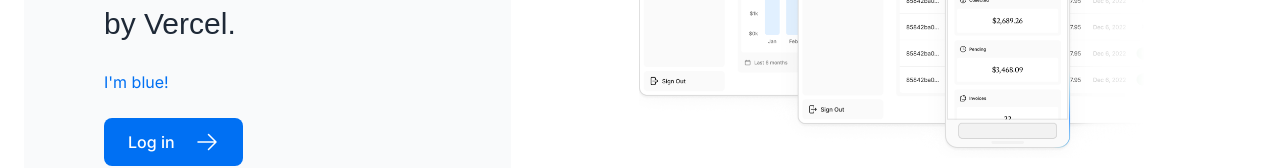
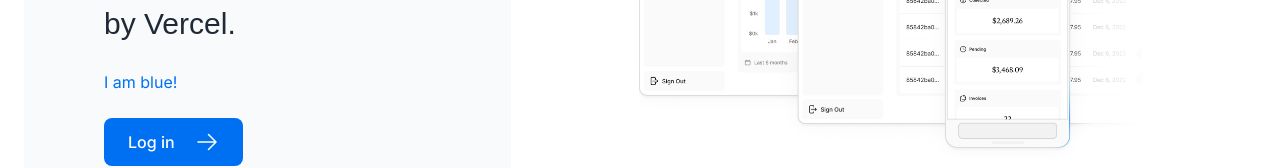
Before and after one commit to evgeniikozhushko/nextDashboard, a Next.js app: page / in a window 1280 px wide. Shown: the part 546-714 px from the top of the page. Built offline with nearby package versions, Linux system fonts and the light colour scheme; a web font is replaced by a local one.

Commit message:
Fix by Escaping the Single Quote (I'm)

```diff
--- a/app/page.tsx
+++ b/app/page.tsx
@@ -23,7 +23,7 @@ export default function Page() {
                         </a>
                         , brought to you by Vercel.
                     </p>
-                    <h1 className="text-blue-500">I'm blue!</h1>
+                    <h1 className="text-blue-500">I am blue!</h1>
                     <Link
                         href="/login"
                         className="flex items-center gap-5 self-start rounded-lg bg-blue-500 px-6 py-3 text-sm font-medium text-white transition-colors hover:bg-blue-400 md:text-base"
```
